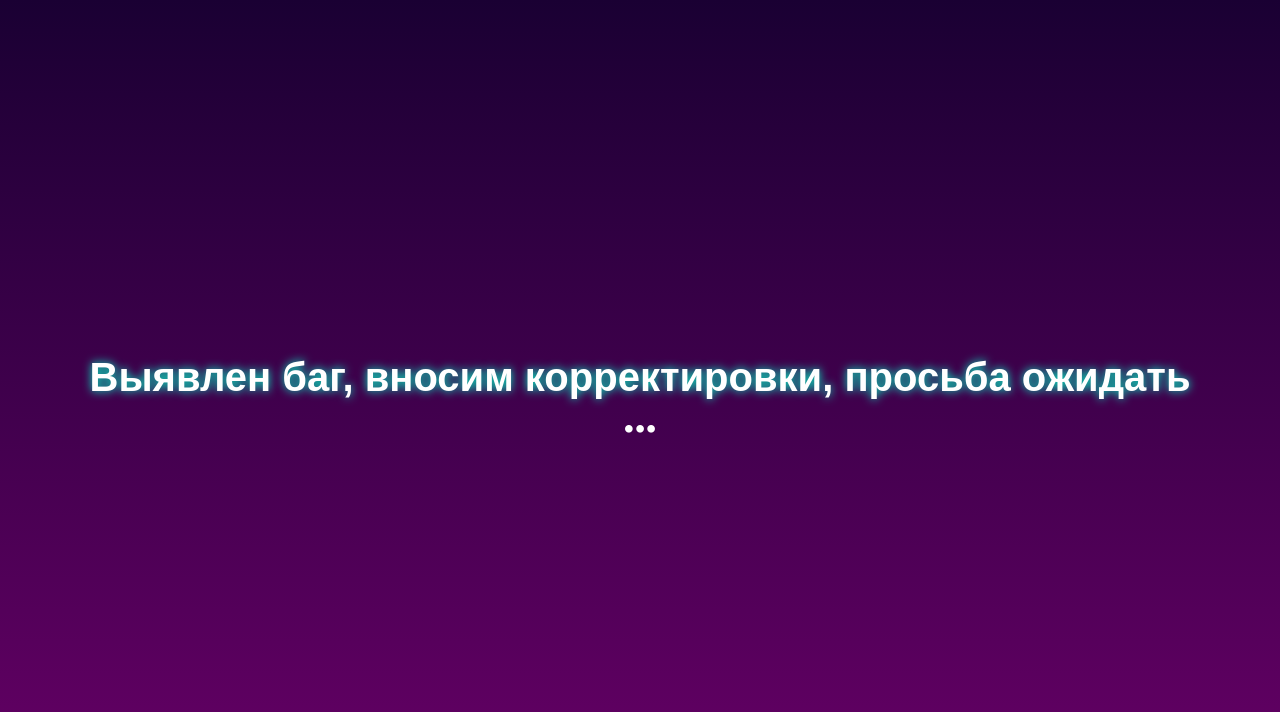
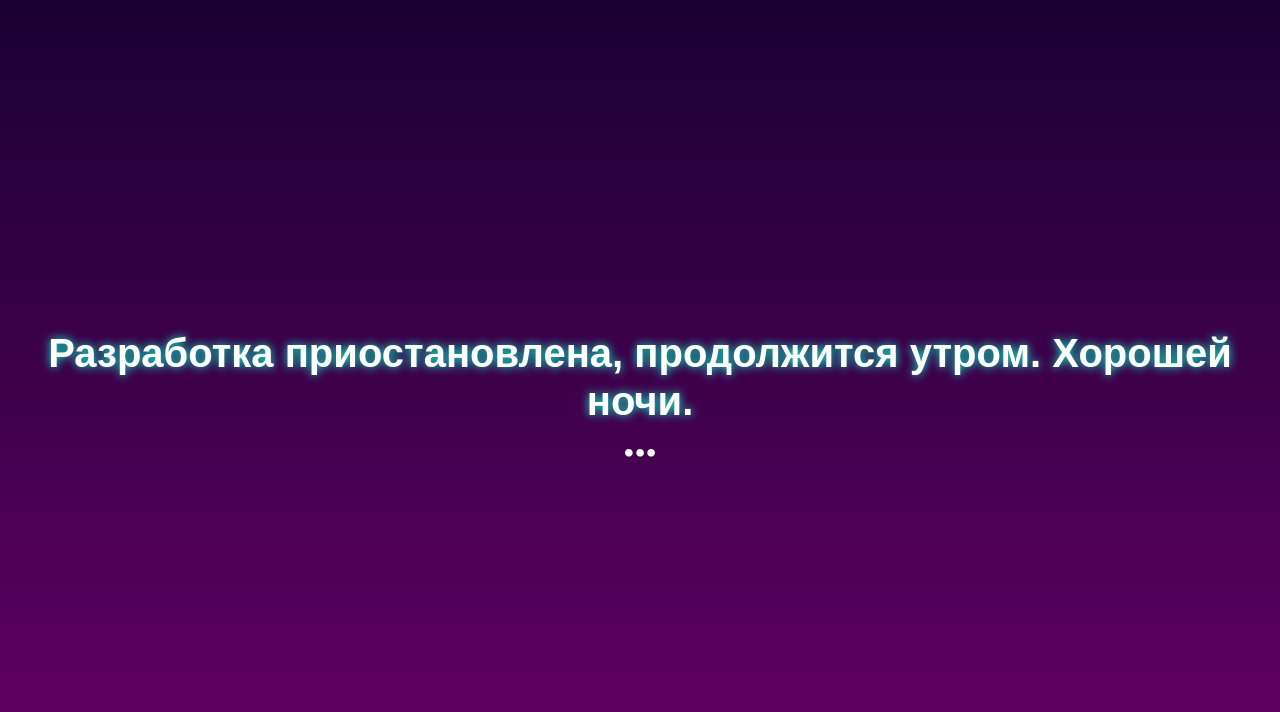
Before and after one commit to WinShop31/Testaboba, a plain HTML site: page index.html in a window 1280 px wide. Drawn offline with Linux system fonts and the light colour scheme.

Commit message:
Update index.html

```diff
--- a/index.html
+++ b/index.html
@@ -8,7 +8,7 @@
 </head>
 <body>
     <div class="content">
-        <h1>Выявлен баг, вносим корректировки, просьба ожидать</h1>
+        <h1>Разработка приостановлена, продолжится утром. Хорошей ночи.</h1>
         <div class="dots">•••</div>
     </div>
 </body>
```
